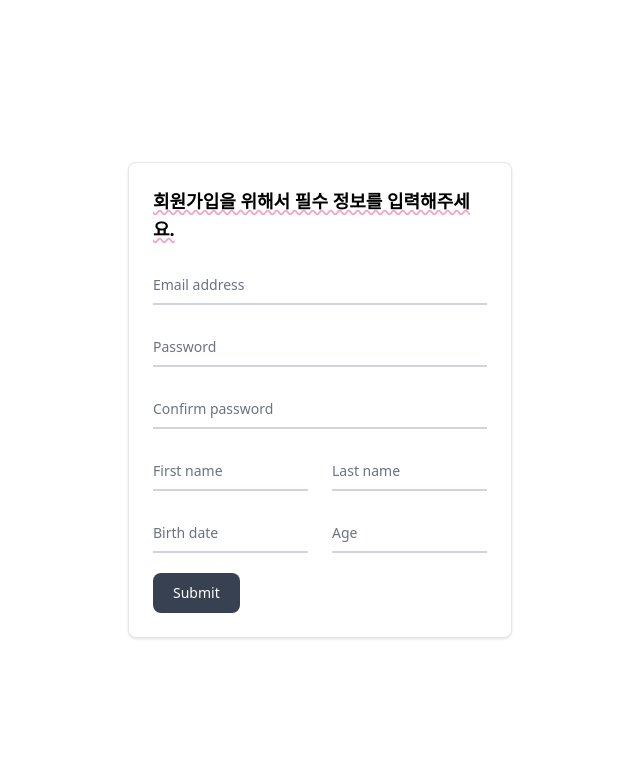
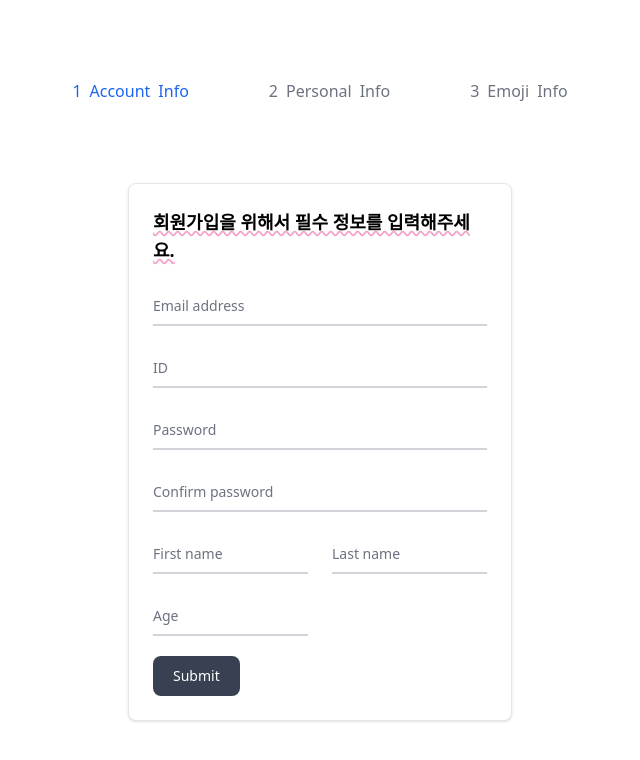
Before and after one commit to 42Seoul-Tea42/frontend, a Next.js app: page /auth/signup in a window 1280 px wide. Shown: the top 760 px of the page, without its empty margins (320-960 px from the left). Built offline with nearby package versions, Linux system fonts and the light colour scheme.

Commit message:
fix signup stepper 상태를 enum으로 관리하는 방식으로 변경
- 기존의 slice의 boolean type 변수로 하나씩 관리하던 상태값을 current step 변수를 사용해서 유저가 어떤 단계의 폼을 입력하는지 직관적으로 코딩할 수 있도록 변경

```diff
--- a/app/auth/signup/SignupStepper.tsx
+++ b/app/auth/signup/SignupStepper.tsx
@@ -1,31 +1,33 @@
 'use client';
 
+import { useSelector } from 'react-redux';
+import StepperSVG from '../../svg/StepperSVG';
+import { RootState } from '../../store';
+import { signupSteps } from '../../store/slices/signupSlice';
+
 const SignupStepper: React.FC = () => {
+  const currentStep = useSelector((state: RootState) => state.signupViewer.currentStep);
   return (
     <ol className="flex items-center w-full text-sm font-medium text-center text-gray-500 dark:text-gray-400 sm:text-base">
       <li className="flex md:w-full items-center text-blue-600 dark:text-blue-500 sm:after:content-[''] after:w-full after:h-1 after:border-b after:border-gray-200 after:border-1 after:hidden sm:after:inline-block after:mx-6 xl:after:mx-10 dark:after:border-gray-700">
         <span className="flex items-center after:content-['/'] sm:after:hidden after:mx-2 after:text-gray-200 dark:after:text-gray-500">
-          <svg
-            className="w-3.5 h-3.5 sm:w-4 sm:h-4 me-2.5"
-            aria-hidden="true"
-            xmlns="http://www.w3.org/2000/svg"
-            fill="currentColor"
-            viewBox="0 0 20 20"
-          >
-            <path d="M10 .5a9.5 9.5 0 1 0 9.5 9.5A9.51 9.51 0 0 0 10 .5Zm3.707 8.207-4 4a1 1 0 0 1-1.414 0l-2-2a1 1 0 0 1 1.414-1.414L9 10.586l3.293-3.293a1 1 0 0 1 1.414 1.414Z" />
-          </svg>
+          {currentStep > signupSteps.AccountInfo ? <StepperSVG /> : <span className="me-2">1</span>}
           Account <span className="hidden sm:inline-flex sm:ms-2">Info</span>
         </span>
       </li>
       <li className="flex md:w-full items-center after:content-[''] after:w-full after:h-1 after:border-b after:border-gray-200 after:border-1 after:hidden sm:after:inline-block after:mx-6 xl:after:mx-10 dark:after:border-gray-700">
         <span className="flex items-center after:content-['/'] sm:after:hidden after:mx-2 after:text-gray-200 dark:after:text-gray-500">
-          <span className="me-2">2</span>
+          {currentStep > signupSteps.PersonalInfo ? (
+            <StepperSVG />
+          ) : (
+            <span className="me-2">2</span>
+          )}
           Personal <span className="hidden sm:inline-flex sm:ms-2">Info</span>
         </span>
       </li>
       <li className="flex items-center">
-        <span className="me-2">3</span>
-        Confirmation
+        {currentStep > signupSteps.EmojiInfo ? <StepperSVG /> : <span className="me-2">3</span>}
+        Emoji <span className="hidden sm:inline-flex sm:ms-2">Info</span>
       </li>
     </ol>
   );
--- a/app/auth/signup/page.tsx
+++ b/app/auth/signup/page.tsx
@@ -1,138 +1,20 @@
-"use client";
+'use client';
 
-const Signup : React.FC = () => {
+import AccountInfoForm from './AccountInfoForm';
+import SignupStepper from './SignupStepper';
+import { useSelector } from 'react-redux';
+import { RootState } from '../../store';
+
+const Signup: React.FC = () => {
+  const currentStep = useSelector((state: RootState) => state.signupViewer.currentStep);
   return (
     <div className="items-center justify-center h-screen flex flex-col">
-    <form className="max-w-sm p-6 bg-white border border-gray-200 rounded-lg shadow dark:bg-gray-800 dark:border-gray-700">
-      <h5 className="text-lg font-semibold mb-5 underline decoration-wavy decoration-pink-500/50">
-        회원가입을 위해서 필수 정보를 입력해주세요.
-      </h5>
-      <div className="relative z-0 w-full mb-5 group">
-        <input
-          type="email"
-          name="floating_email"
-          id="floating_email"
-          className="block py-2.5 px-0 w-full text-sm text-gray-900 bg-transparent border-0 border-b-2 border-gray-300 appearance-none dark:text-white dark:border-gray-600 dark:focus:border-blue-500 focus:outline-none focus:ring-0 focus:border-blue-600 peer"
-          placeholder=" "
-          required
-        />
-        <label
-          htmlFor="floating_email"
-          className="peer-focus:font-medium absolute text-sm text-gray-500 dark:text-gray-400 duration-300 transform -translate-y-6 scale-75 top-3 -z-10 origin-[0] peer-focus:start-0 rtl:peer-focus:translate-x-1/4 rtl:peer-focus:left-auto peer-focus:text-blue-600 peer-focus:dark:text-blue-500 peer-placeholder-shown:scale-100 peer-placeholder-shown:translate-y-0 peer-focus:scale-75 peer-focus:-translate-y-6"
-        >
-          Email address
-        </label>
+      <div className="mb-20">
+        <SignupStepper />
       </div>
-      <div className="relative z-0 w-full mb-5 group">
-        <input
-          type="password"
-          name="floating_password"
-          id="floating_password"
-          className="block py-2.5 px-0 w-full text-sm text-gray-900 bg-transparent border-0 border-b-2 border-gray-300 appearance-none dark:text-white dark:border-gray-600 dark:focus:border-blue-500 focus:outline-none focus:ring-0 focus:border-blue-600 peer"
-          placeholder=" "
-          required
-        />
-        <label
-          htmlFor="floating_password"
-          className="peer-focus:font-medium absolute text-sm text-gray-500 dark:text-gray-400 duration-300 transform -translate-y-6 scale-75 top-3 -z-10 origin-[0] peer-focus:start-0 rtl:peer-focus:translate-x-1/4 peer-focus:text-blue-600 peer-focus:dark:text-blue-500 peer-placeholder-shown:scale-100 peer-placeholder-shown:translate-y-0 peer-focus:scale-75 peer-focus:-translate-y-6"
-        >
-          Password
-        </label>
-      </div>
-      <div className="relative z-0 w-full mb-5 group">
-        <input
-          type="password"
-          name="repeat_password"
-          id="floating_repeat_password"
-          className="block py-2.5 px-0 w-full text-sm text-gray-900 bg-transparent border-0 border-b-2 border-gray-300 appearance-none dark:text-white dark:border-gray-600 dark:focus:border-blue-500 focus:outline-none focus:ring-0 focus:border-blue-600 peer"
-          placeholder=" "
-          required
-        />
-        <label
-          htmlFor="floating_repeat_password"
-          className="peer-focus:font-medium absolute text-sm text-gray-500 dark:text-gray-400 duration-300 transform -translate-y-6 scale-75 top-3 -z-10 origin-[0] peer-focus:start-0 rtl:peer-focus:translate-x-1/4 peer-focus:text-blue-600 peer-focus:dark:text-blue-500 peer-placeholder-shown:scale-100 peer-placeholder-shown:translate-y-0 peer-focus:scale-75 peer-focus:-translate-y-6"
-        >
-          Confirm password
-        </label>
-      </div>
-      <div className="grid md:grid-cols-2 md:gap-6">
-        <div className="relative z-0 w-full mb-5 group">
-          <input
-            type="text"
-            name="floating_first_name"
-            id="floating_first_name"
-            className="block py-2.5 px-0 w-full text-sm text-gray-900 bg-transparent border-0 border-b-2 border-gray-300 appearance-none dark:text-white dark:border-gray-600 dark:focus:border-blue-500 focus:outline-none focus:ring-0 focus:border-blue-600 peer"
-            placeholder=" "
-            required
-          />
-          <label
-            htmlFor="floating_first_name"
-            className="peer-focus:font-medium absolute text-sm text-gray-500 dark:text-gray-400 duration-300 transform -translate-y-6 scale-75 top-3 -z-10 origin-[0] peer-focus:start-0 rtl:peer-focus:translate-x-1/4 peer-focus:text-blue-600 peer-focus:dark:text-blue-500 peer-placeholder-shown:scale-100 peer-placeholder-shown:translate-y-0 peer-focus:scale-75 peer-focus:-translate-y-6"
-          >
-            First name
-          </label>
-        </div>
-        <div className="relative z-0 w-full mb-5 group">
-          <input
-            type="text"
-            name="floating_last_name"
-            id="floating_last_name"
-            className="block py-2.5 px-0 w-full text-sm text-gray-900 bg-transparent border-0 border-b-2 border-gray-300 appearance-none dark:text-white dark:border-gray-600 dark:focus:border-blue-500 focus:outline-none focus:ring-0 focus:border-blue-600 peer"
-            placeholder=" "
-            required
-          />
-          <label
-            htmlFor="floating_last_name"
-            className="peer-focus:font-medium absolute text-sm text-gray-500 dark:text-gray-400 duration-300 transform -translate-y-6 scale-75 top-3 -z-10 origin-[0] peer-focus:start-0 rtl:peer-focus:translate-x-1/4 peer-focus:text-blue-600 peer-focus:dark:text-blue-500 peer-placeholder-shown:scale-100 peer-placeholder-shown:translate-y-0 peer-focus:scale-75 peer-focus:-translate-y-6"
-          >
-            Last name
-          </label>
-        </div>
-      </div>
-      <div className="grid md:grid-cols-2 md:gap-6">
-        <div className="relative z-0 w-full mb-5 group">
-          <input
-            type="tel"
-            pattern="[0-9]{3}-[0-9]{3}-[0-9]{4}"
-            name="floating_phone"
-            id="floating_phone"
-            className="block py-2.5 px-0 w-full text-sm text-gray-900 bg-transparent border-0 border-b-2 border-gray-300 appearance-none dark:text-white dark:border-gray-600 dark:focus:border-blue-500 focus:outline-none focus:ring-0 focus:border-blue-600 peer"
-            placeholder=" "
-            required
-          />
-          <label
-            htmlFor="floating_phone"
-            className="peer-focus:font-medium absolute text-sm text-gray-500 dark:text-gray-400 duration-300 transform -translate-y-6 scale-75 top-3 -z-10 origin-[0] peer-focus:start-0 rtl:peer-focus:translate-x-1/4 peer-focus:text-blue-600 peer-focus:dark:text-blue-500 peer-placeholder-shown:scale-100 peer-placeholder-shown:translate-y-0 peer-focus:scale-75 peer-focus:-translate-y-6"
-          >
-            Birth date
-          </label>
-        </div>
-        <div className="relative z-0 w-full mb-5 group">
-          <input
-            type="text"
-            name="floating_company"
-            id="floating_company"
-            className="block py-2.5 px-0 w-full text-sm text-gray-900 bg-transparent border-0 border-b-2 border-gray-300 appearance-none dark:text-white dark:border-gray-600 dark:focus:border-blue-500 focus:outline-none focus:ring-0 focus:border-blue-600 peer"
-            placeholder=" "
-            required
-          />
-          <label
-            htmlFor="floating_company"
-            className="peer-focus:font-medium absolute text-sm text-gray-500 dark:text-gray-400 duration-300 transform -translate-y-6 scale-75 top-3 -z-10 origin-[0] peer-focus:start-0 rtl:peer-focus:translate-x-1/4 peer-focus:text-blue-600 peer-focus:dark:text-blue-500 peer-placeholder-shown:scale-100 peer-placeholder-shown:translate-y-0 peer-focus:scale-75 peer-focus:-translate-y-6"
-          >
-            Age
-          </label>
-        </div>
-      </div>
-      <button
-        type="submit"
-        className="text-white bg-gray-700 hover:bg-gray-800 focus:ring-4 focus:outline-none focus:ring-blue-300 font-medium rounded-lg text-sm w-full sm:w-auto px-5 py-2.5 text-center dark:bg-blue-600 dark:hover:bg-blue-700 dark:focus:ring-blue-800"
-      >
-        Submit
-      </button>
-    </form>
+      <AccountInfoForm />
     </div>
   );
-}
+};
 
 export default Signup;
--- /dev/null
+++ b/app/svg/StepperSVG.tsx
@@ -0,0 +1,15 @@
+const StepperSVG = () => {
+  return (
+    <svg
+      className="w-3.5 h-3.5 sm:w-4 sm:h-4 me-2.5"
+      aria-hidden="true"
+      xmlns="http://www.w3.org/2000/svg"
+      fill="currentColor"
+      viewBox="0 0 20 20"
+    >
+      <path d="M10 .5a9.5 9.5 0 1 0 9.5 9.5A9.51 9.51 0 0 0 10 .5Zm3.707 8.207-4 4a1 1 0 0 1-1.414 0l-2-2a1 1 0 0 1 1.414-1.414L9 10.586l3.293-3.293a1 1 0 0 1 1.414 1.414Z" />
+    </svg>
+  );
+};
+
+export default StepperSVG;
```
Also changed, not shown: app/store/slices/signupSlice.ts (+11 -15 lines).
